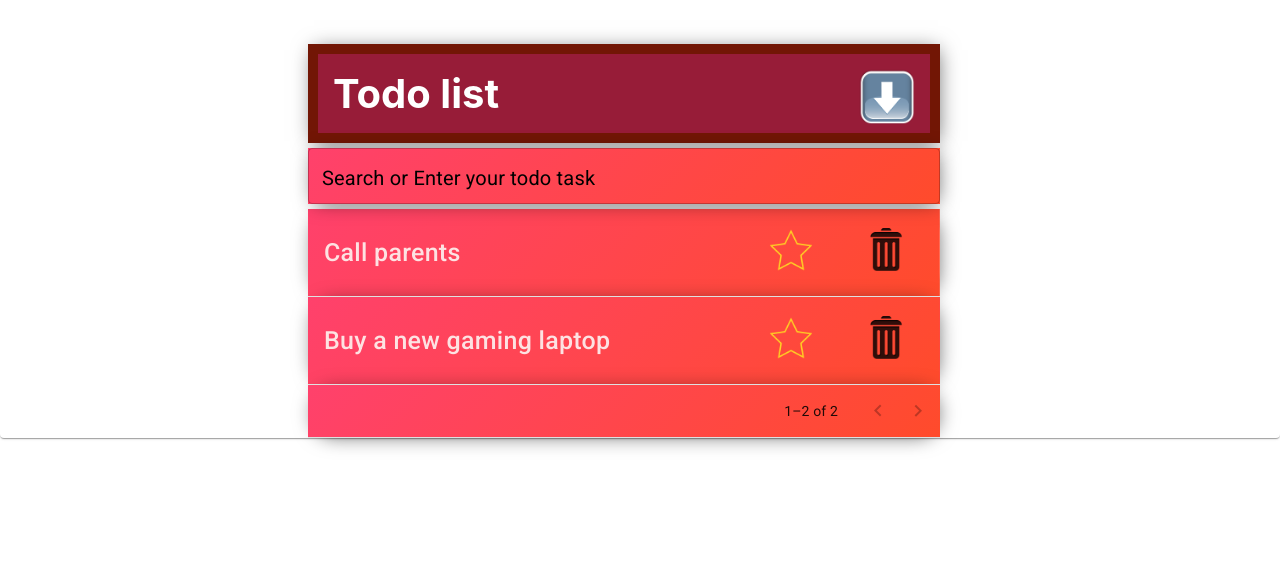
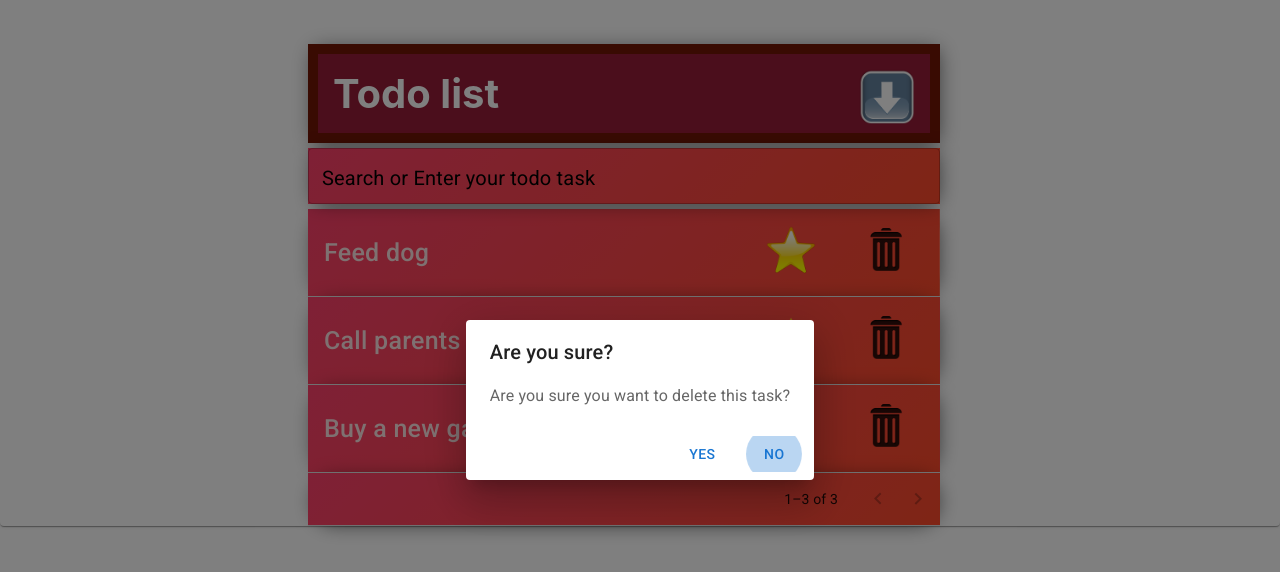
Before and after one commit to RupeshBandekar/Tesseract, a React (Create React App) app in the folder todo-list/: page / in a window 1280 px wide. Both pictures are taken after a click on the picture 886 px from the left and 250 px from the top of the page. Shown: the top 572 px of the page. Built offline with nearby package versions, Linux system fonts and the light colour scheme.

Commit message:
add alert box before delete

```diff
--- a/todo-list/src/AlertDialog.js
+++ b/todo-list/src/AlertDialog.js
@@ -8,18 +8,25 @@ import DialogTitle from '@mui/material/DialogTitle';
 
 export default function AlertDialog(props) {
 
-  const [open, setOpen] = React.useState(props.open);
   const [isYesClicked, setIsYesClicked] = React.useState(false);
 
+  function handleButtonClick(shouldDelete) {
+    setIsYesClicked(shouldDelete);
+    props.setOpen(false);
+  }
+
   function handleClose() {
-    console.log(isYesClicked);
+    if (isYesClicked) {
+      props.handleAlertClose(isYesClicked);
+      setIsYesClicked(false);
+    }
   }
 
   return (
     <div>
       <Dialog
-        open={open}
-        onClose={handleClose}
+        open={props.open}
+        onClose={handleClose()}
         aria-labelledby="alert-dialog-title"
         aria-describedby="alert-dialog-description"
       >
@@ -32,8 +39,8 @@ export default function AlertDialog(props) {
           </DialogContentText>
         </DialogContent>
         <DialogActions>
-          <Button onClick={setIsYesClicked(true)}>Yes</Button>
-          <Button onClick={setIsYesClicked(false)} autoFocus>
+          <Button onClick={() => handleButtonClick(true)}>Yes</Button>
+          <Button onClick={() => handleButtonClick(false)} autoFocus>
             No
           </Button>
         </DialogActions>
--- a/todo-list/src/App.js
+++ b/todo-list/src/App.js
@@ -93,7 +93,7 @@ function App() {
         if (obj.id === item.id) {
           const index = list.indexOf(obj);
           if (index > -1) {
-            list.splice(obj, 1);
+            list.splice(index, 1);
           }
         }
       });
@@ -105,7 +105,7 @@ function App() {
         if (obj.id === item.id) {
           const index = list.indexOf(obj);
           if (index > -1) {
-            list.splice(obj, 1);
+            list.splice(index, 1);
           }
         }
       });
--- a/todo-list/src/TaskList.js
+++ b/todo-list/src/TaskList.js
@@ -4,12 +4,15 @@ import notfavoriteImg from './img/notfavorite.png';
 import trashImg from './img/trash.png';
 import { Grid, Item, Table, TableBody, TableCell, TableRow, TableFooter, TablePagination } from '@mui/material';
 import { todoStyles } from './style/application-style';
+import AlertDialog from "./AlertDialog";
 
 function TaskList(props) {
 
     const tasks = props.tasks;
     const [page, setPage] = React.useState(0);
     const [rowsPerPage, setRowsPerPage] = React.useState(4);
+    const [open, setOpen] = React.useState(false);
+    const [rowForDeletion, setRowForDeletion] = React.useState();
 
     const classes = todoStyles();
 
@@ -28,8 +31,30 @@ function TaskList(props) {
         : <img src={notfavoriteImg} style={{height: "50px", width: "50px"}} onClick={() => props.toggleFavoriteTask(item)}  />
     }
 
+    function confirmDelete(row) {
+        setRowForDeletion(row);
+        setOpen(true);
+    }
+
+    function handleAlertClose(shouldDelete) {
+        if (rowForDeletion) {
+            if (shouldDelete) {
+                props.removeTask(rowForDeletion);
+
+            console.log(shouldDelete);
+            console.log(rowForDeletion);
+            }
+        }
+    }
+
     return(
         <>
+            <AlertDialog
+                open={open}
+                setOpen={setOpen}
+                rowForDeletion={rowForDeletion}
+                handleAlertClose={(shouldDelete) => handleAlertClose(shouldDelete)}>
+            </AlertDialog>
             <Table colSpan={12} className={classes.table}>
                 <TableBody>
                     {(rowsPerPage > 0
@@ -39,7 +64,7 @@ function TaskList(props) {
                         <TableRow key={row.id} className={classes.tableRow}>
                             <TableCell style={{width: "70%", fontSize: "25px", color:"#fde2e2", fontWeight: "500"}}>{row.task}</TableCell>
                             <TableCell className={classes.favoriteCell}>{IsFavoriteItem(row)}</TableCell>
-                            <TableCell className={classes.trashCell}><img src={trashImg} style={{height: "50px", width: "50px"}} onClick={() => props.removeTask(row)}/></TableCell>
+                            <TableCell className={classes.trashCell}><img src={trashImg} style={{height: "50px", width: "50px"}} onClick={() => confirmDelete(row)} /* onClick={() => props.removeTask(row)} *//></TableCell>
                         </TableRow>
                     ))}
 
```
